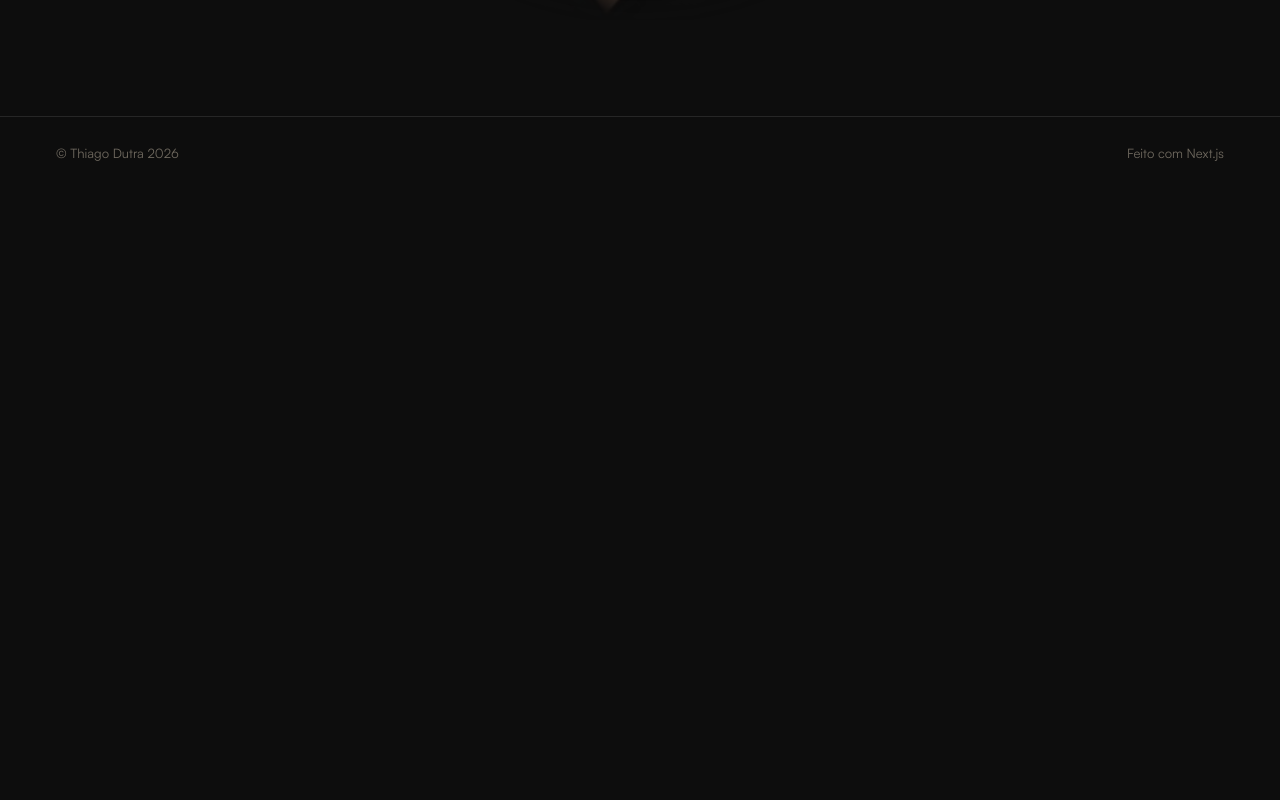
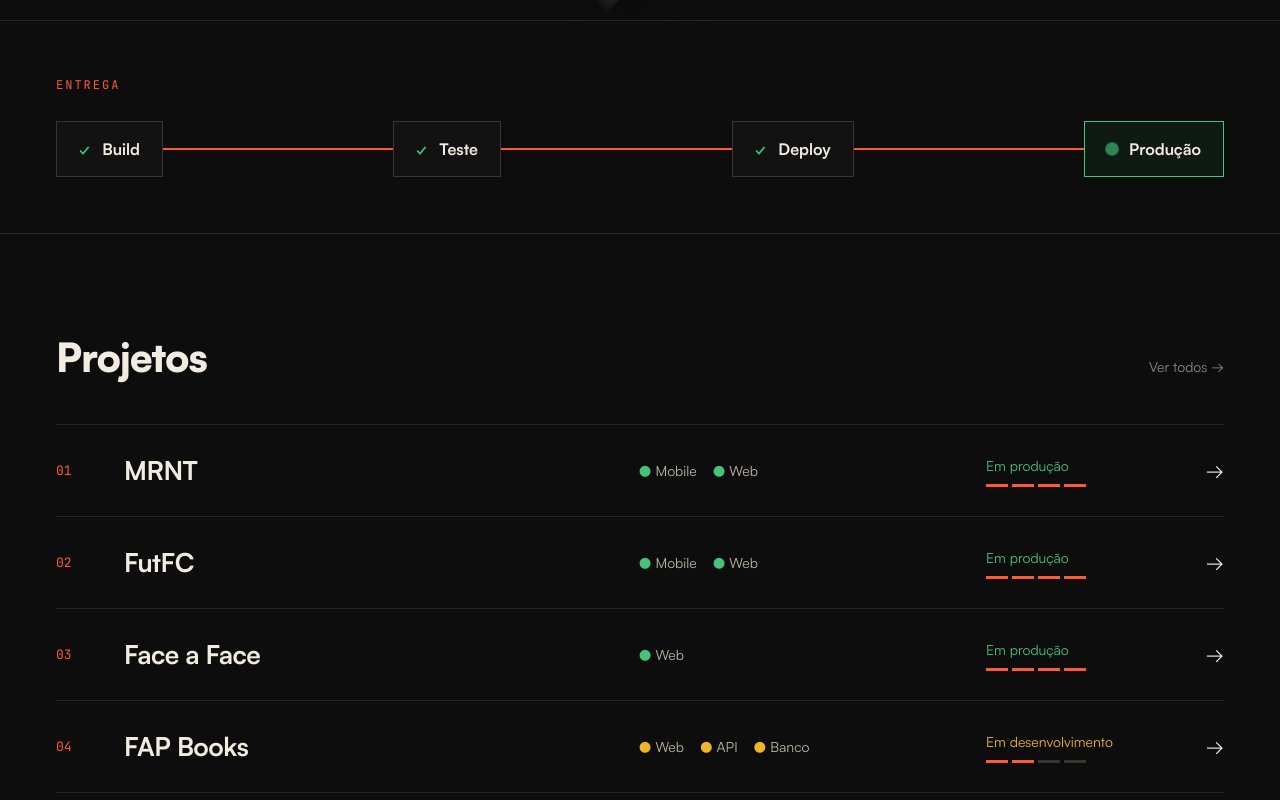
Before and after one commit to dutrathiagodev/portifolio, a Next.js app: page / in a window 1280 px wide. Shown: the part 860-1660 px from the top of the page. Before the commit the page ends 1050 px from the top, so only its background shows below. Built offline with nearby package versions, Linux system fonts and the light colour scheme.

Commit message:
feat: compõe a Home com hero, pipeline e projetos em destaque

```diff
--- a/src/app/page.tsx
+++ b/src/app/page.tsx
@@ -1,5 +1,13 @@
+import { FeaturedProjects } from "@/components/sections/featured-projects/featured-projects";
 import { Hero } from "@/components/sections/hero/hero";
+import { Pipeline } from "@/components/sections/pipeline/pipeline";
 
 export default function Home() {
-  return <Hero />;
+  return (
+    <main>
+      <Hero />
+      <Pipeline />
+      <FeaturedProjects />
+    </main>
+  );
 }
--- /dev/null
+++ b/src/components/sections/featured-projects/featured-projects.tsx
@@ -0,0 +1,38 @@
+import Link from "next/link";
+import { ProjectRow } from "@/components/ui/project-row";
+import { Reveal } from "@/components/ui/reveal";
+import { featuredContent } from "@/content/home";
+import { projectsContent } from "@/content/projetos";
+
+export function FeaturedProjects() {
+  const { title, allLabel, allHref } = featuredContent;
+  const { projects, statusLabels, privateLabel } = projectsContent;
+  const featured = projects.filter((project) => project.featured);
+
+  return (
+    <section className="block">
+      <div className="shell">
+        <Reveal>
+          <div className="block-head">
+            <h2 className="block-title">{title}</h2>
+            <Link href={allHref} className="link-quiet">
+              {allLabel}
+            </Link>
+          </div>
+        </Reveal>
+
+        <ul className="rows">
+          {featured.map((project, index) => (
+            <ProjectRow
+              key={project.name}
+              index={index + 1}
+              project={project}
+              statusLabels={statusLabels}
+              privateLabel={privateLabel}
+            />
+          ))}
+        </ul>
+      </div>
+    </section>
+  );
+}
```
